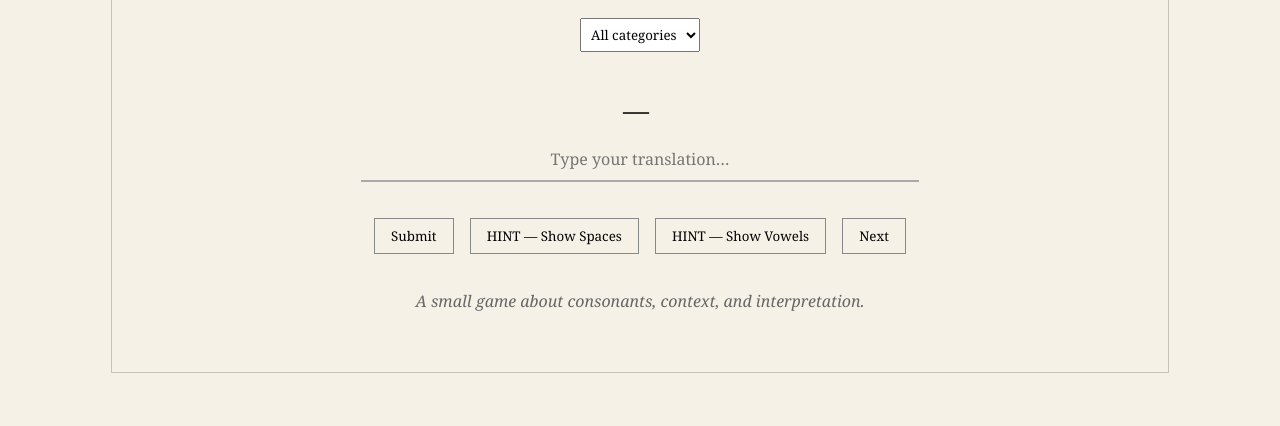
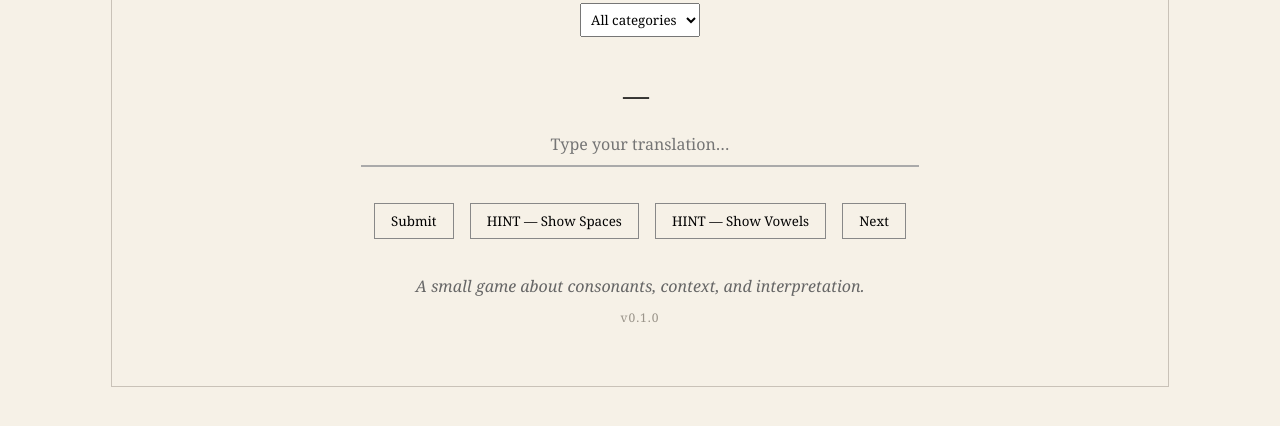
Before and after one commit to tracyevanspro-jpg/trtrslf-game, a plain HTML site: page index.html in a window 1280 px wide. Shown: the part 304-730 px from the top of the page. Drawn offline with Linux system fonts and the light colour scheme.

Commit message:
Update index.html

```diff
--- a/index.html
+++ b/index.html
@@ -5,7 +5,13 @@
 <title>TRTRSLF — Translate the Self</title>
 
 <style>
-body {
+.version {
+  margin-top: 12px;
+  font-size: 12px;
+  color: #9a948a;
+  letter-spacing: 0.08em;
+}
+  body {
   background: #f6f1e7;
   font-family: Georgia, serif;
   display: flex;
@@ -123,6 +129,8 @@ button:hover {
 
   <div class="footer">
     A small game about consonants, context, and interpretation.
+  </div>
+  <div class="version">v0.1.0
   </div>
 </div>
 
```
